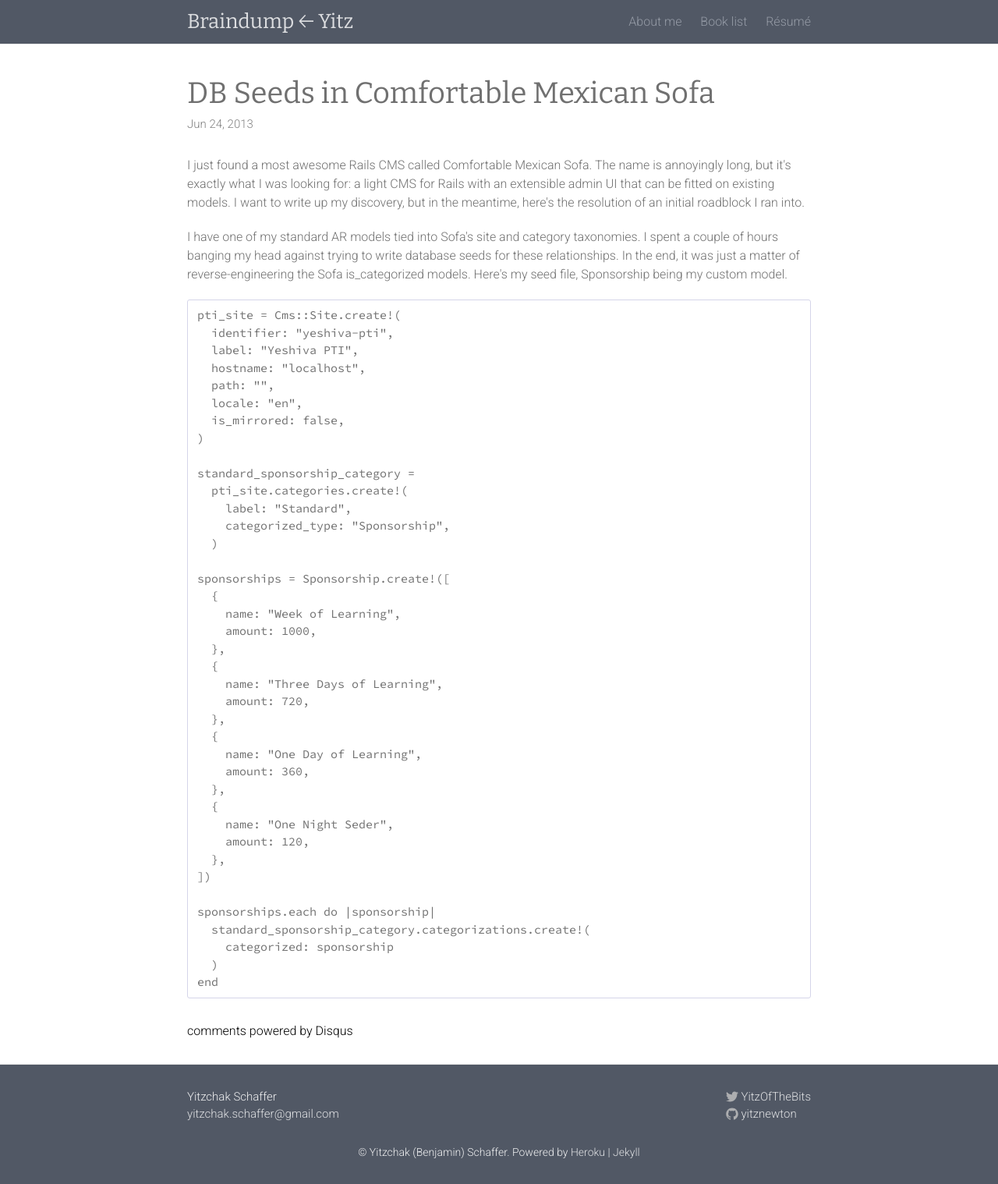
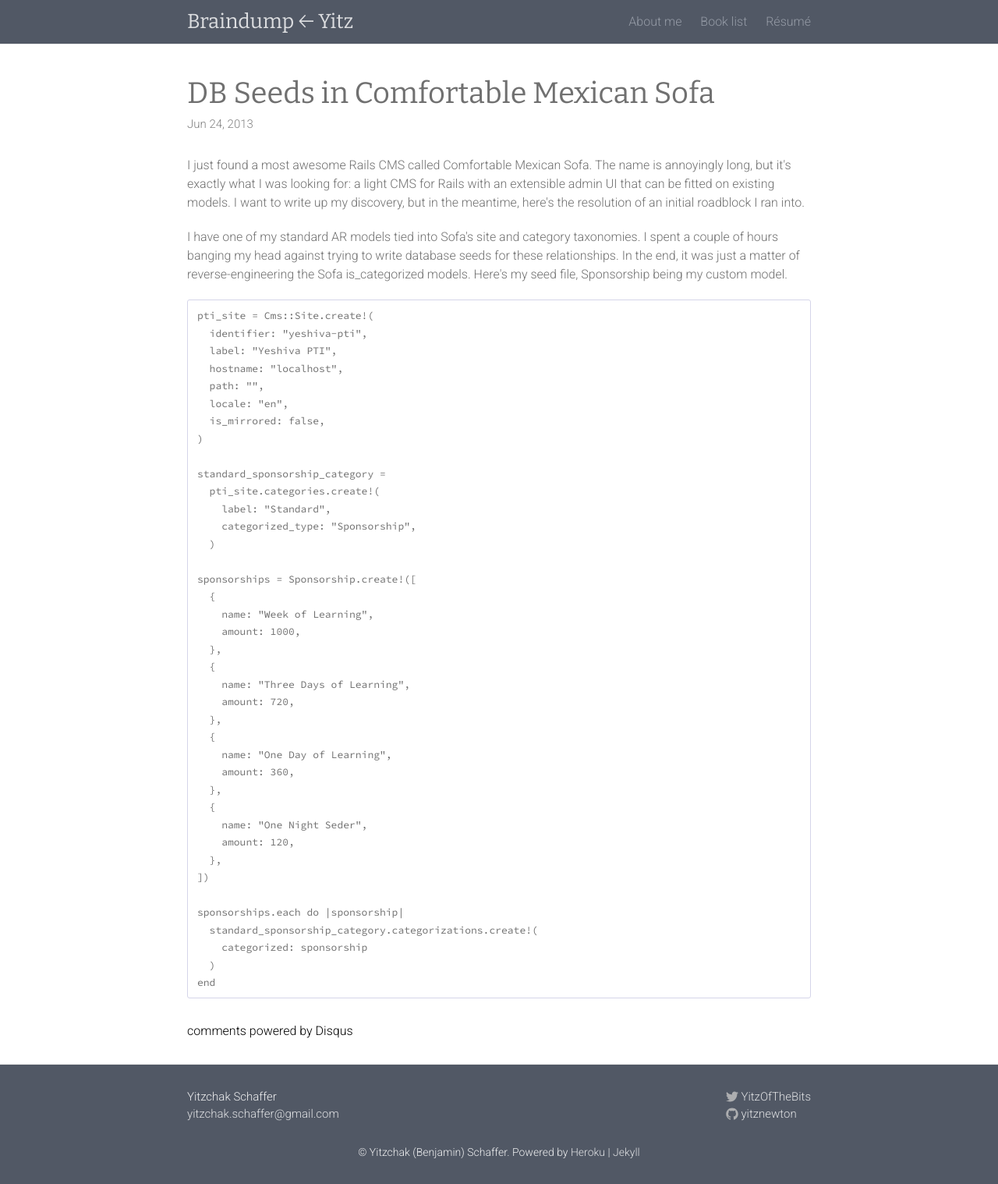
Before and after one commit to yitznewton/yitznewton.github.io, a Jekyll site: the page built from _posts/2013-06-24-db-seeds-in-comfortable-mexican-sofa.html, in a window 1280 px wide. Shown: the whole page at 78% size. Built offline with Jekyll 4.4.1, drawn with Linux system fonts in a browser that asks for light colours; Markdown is read by kramdown in place of the engine named in the settings; comment, search, counter and statistics services are not loaded.

Commit message:
reduce size of code font

```diff
--- a/css/yitznewton.sass
+++ b/css/yitznewton.sass
@@ -61,6 +61,7 @@
 
 .post code
   background: #EEE
+  font-size: 13px
 
 .post pre code
   background: inherit
```
